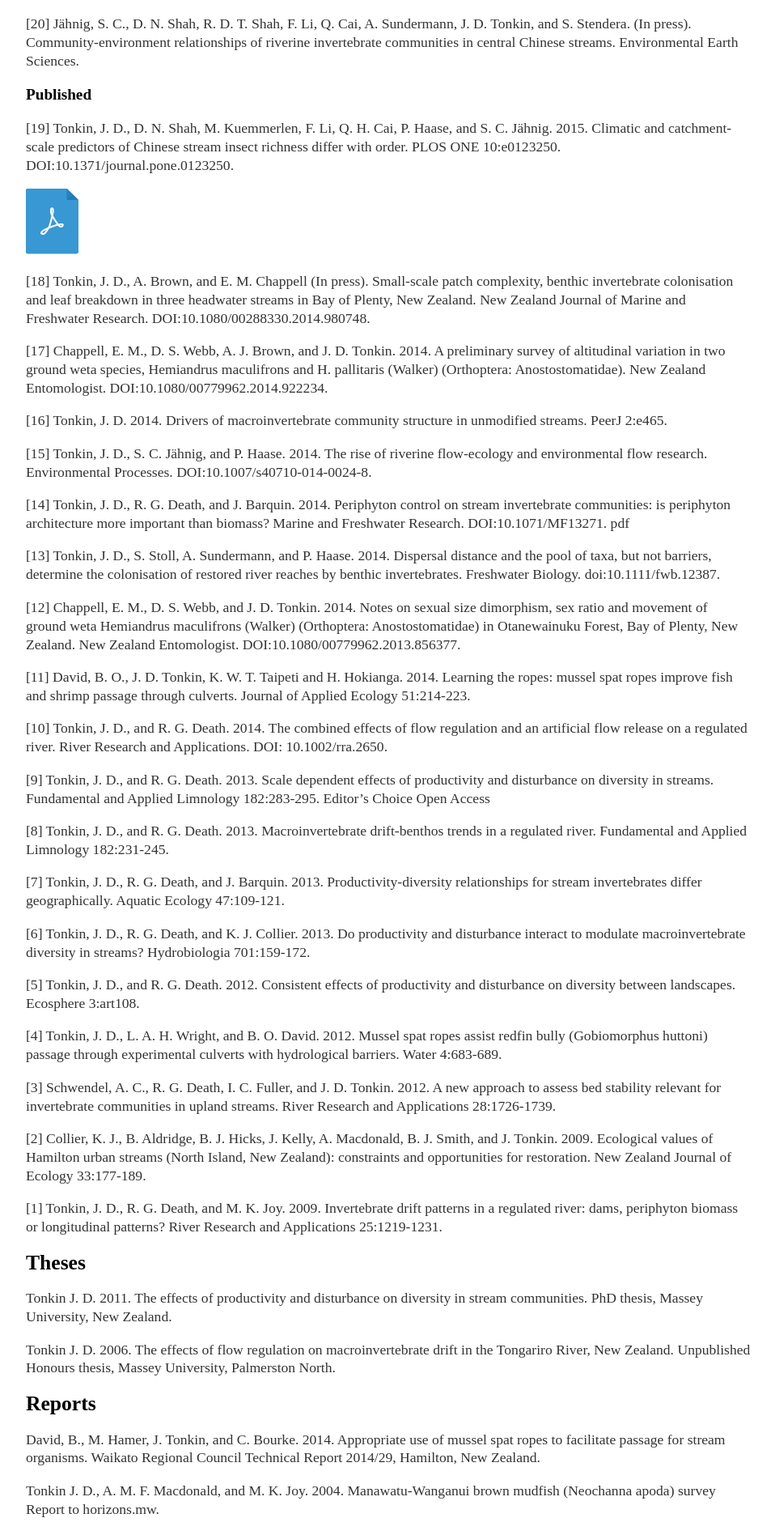
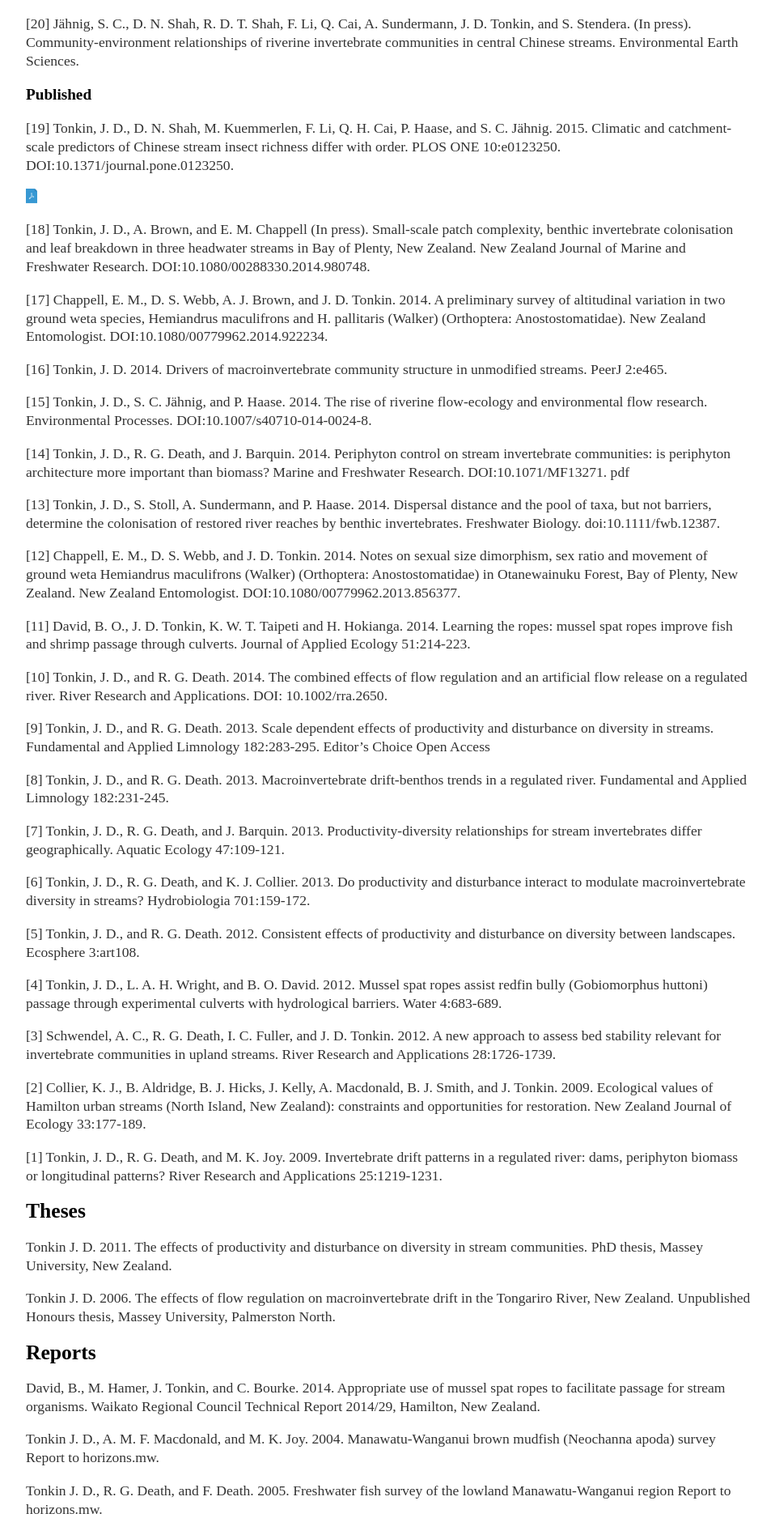
Before and after one commit to jdtonkin/jdtonkin.github.io, a Jekyll site: the page built from Publications/index.html, in a window 1280 px wide. Shown: the part 890-2786 px from the top of the page at 81% size, without its empty margins (160-1118 px from the left). Built offline with Jekyll 4.4.1, drawn with Linux system fonts in a browser that asks for light colours.

Commit message:
changed pdf link height and to open in new tab

```diff
--- a/Publications/index.html
+++ b/Publications/index.html
@@ -37,7 +37,7 @@ title: Publications
 <h3>Published</h3>
 
 <p>[19] Tonkin, J. D., D. N. Shah, M. Kuemmerlen, F. Li, Q. H. Cai, P. Haase, and S. C. Jähnig. 2015. Climatic and catchment-scale predictors of Chinese stream insect richness differ with order. PLOS ONE 10:e0123250.
-DOI:10.1371/journal.pone.0123250.</p>  <a href="2015 Tonkin etal PLOS ONE.pdf"><img src="pdf-blue.png" alt="broken"></a>
+DOI:10.1371/journal.pone.0123250.</p>  <a href="2015 Tonkin etal PLOS ONE.pdf" target="_blank"><img src="pdf-blue.png" alt="broken" style="height: 1.1em"></a>
 
 <p>[18] Tonkin, J. D., A. Brown, and E. M. Chappell (In press). Small-scale patch complexity, benthic invertebrate colonisation and leaf breakdown in three headwater streams in Bay of Plenty, New Zealand. New Zealand Journal of Marine and Freshwater Research. DOI:10.1080/00288330.2014.980748.</p>
 
```
